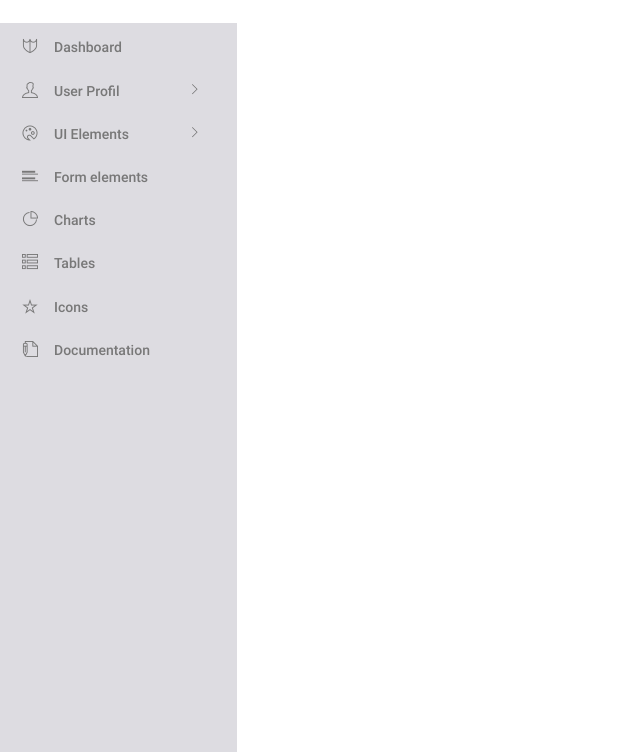
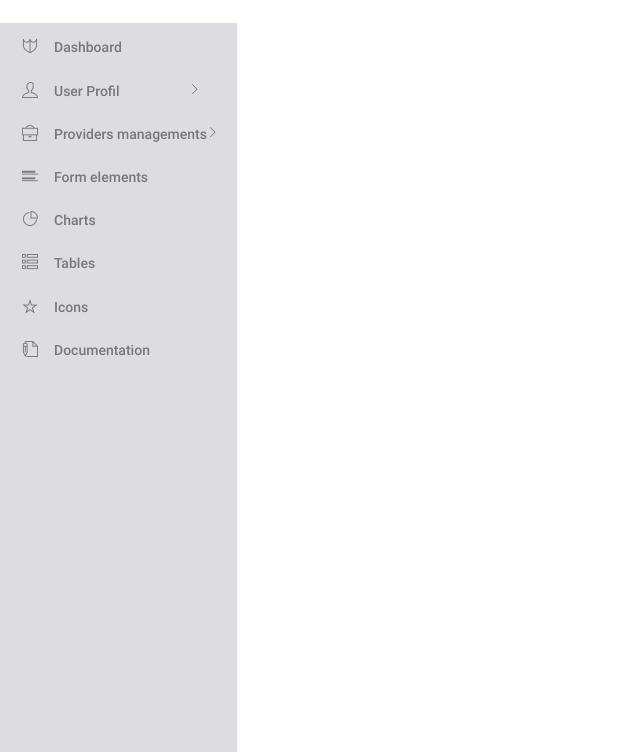
Before and after one commit to HabibAroua/local-warehouse-management, a PHP site: template Admin/template/navleft.php in a window 1280 px wide. Shown: the top 752 px of the page, without its empty margins (0-640 px from the left). Run offline with PHP 8.4, Linux system fonts and the light colour scheme; the template is opened without the code that fills it, so the values that code supplies are empty; some libraries are stand-ins or nearby versions.

Commit message:
prepare of for providers managemnts

```diff
--- a/Admin/template/navleft.php
+++ b/Admin/template/navleft.php
@@ -21,14 +21,14 @@
         </li>
         <li class="nav-item">
             <a class="nav-link" data-toggle="collapse" href="#ui-basic" aria-expanded="false" aria-controls="ui-basic">
-                <i class="ti-palette menu-icon"></i>
-                <span class="menu-title">UI Elements</span>
+                <i class="ti-briefcase menu-icon"></i>
+                <span class="menu-title">Providers managements</span>
                 <i class="menu-arrow"></i>
             </a>
             <div class="collapse" id="ui-basic">
                 <ul class="nav flex-column sub-menu">
-                    <li class="nav-item"> <a class="nav-link" href="pages/ui-features/buttons.html">Buttons</a></li>
-                    <li class="nav-item"> <a class="nav-link" href="pages/ui-features/typography.html">Typography</a></li>
+                    <li class="nav-item"> <a class="nav-link" href="pages/ui-features/buttons.html">Add new Provider</a></li>
+                    <li class="nav-item"> <a class="nav-link" href="pages/ui-features/typography.html">List of Providers</a></li>
                 </ul>
             </div>
         </li>
```
